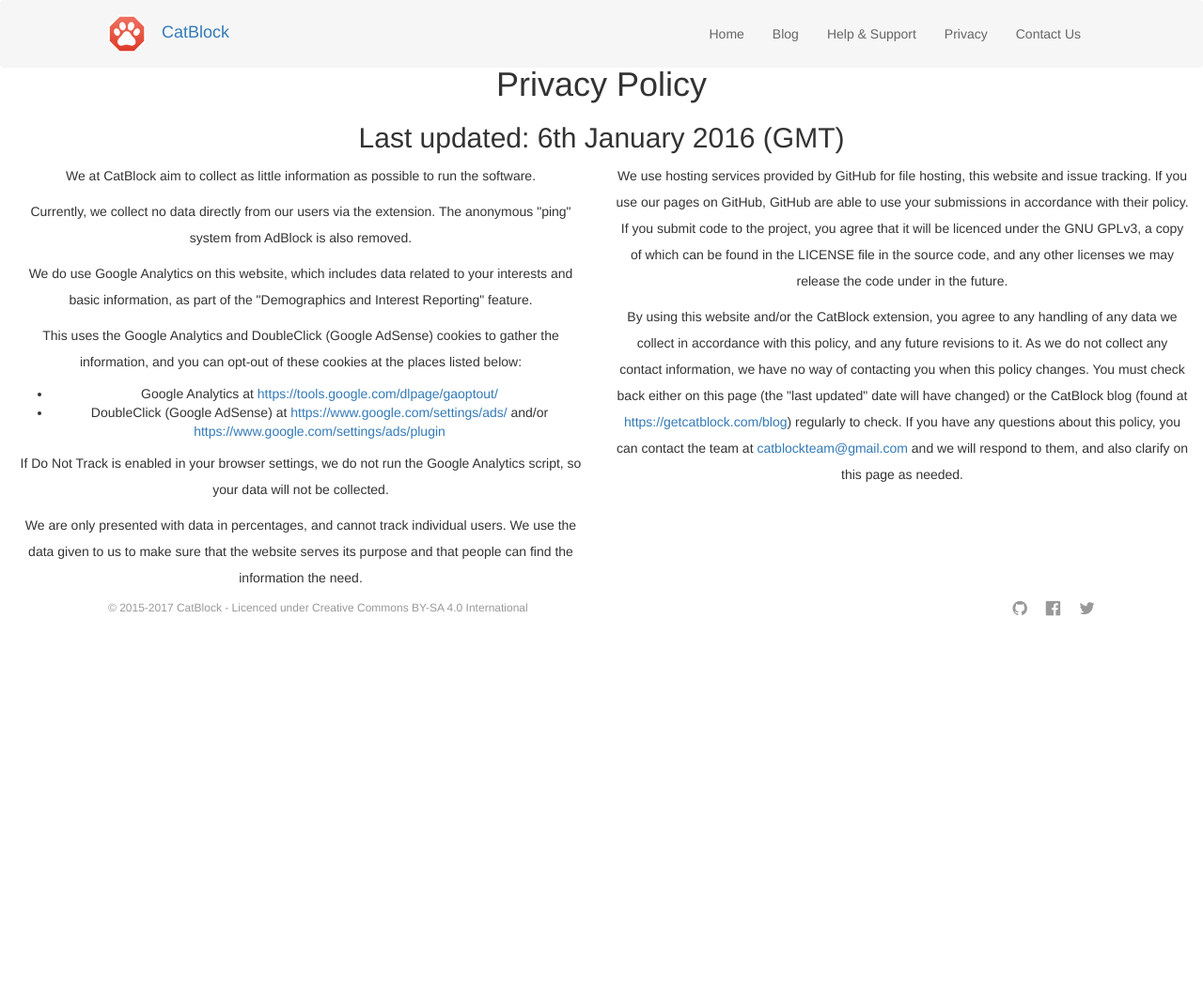
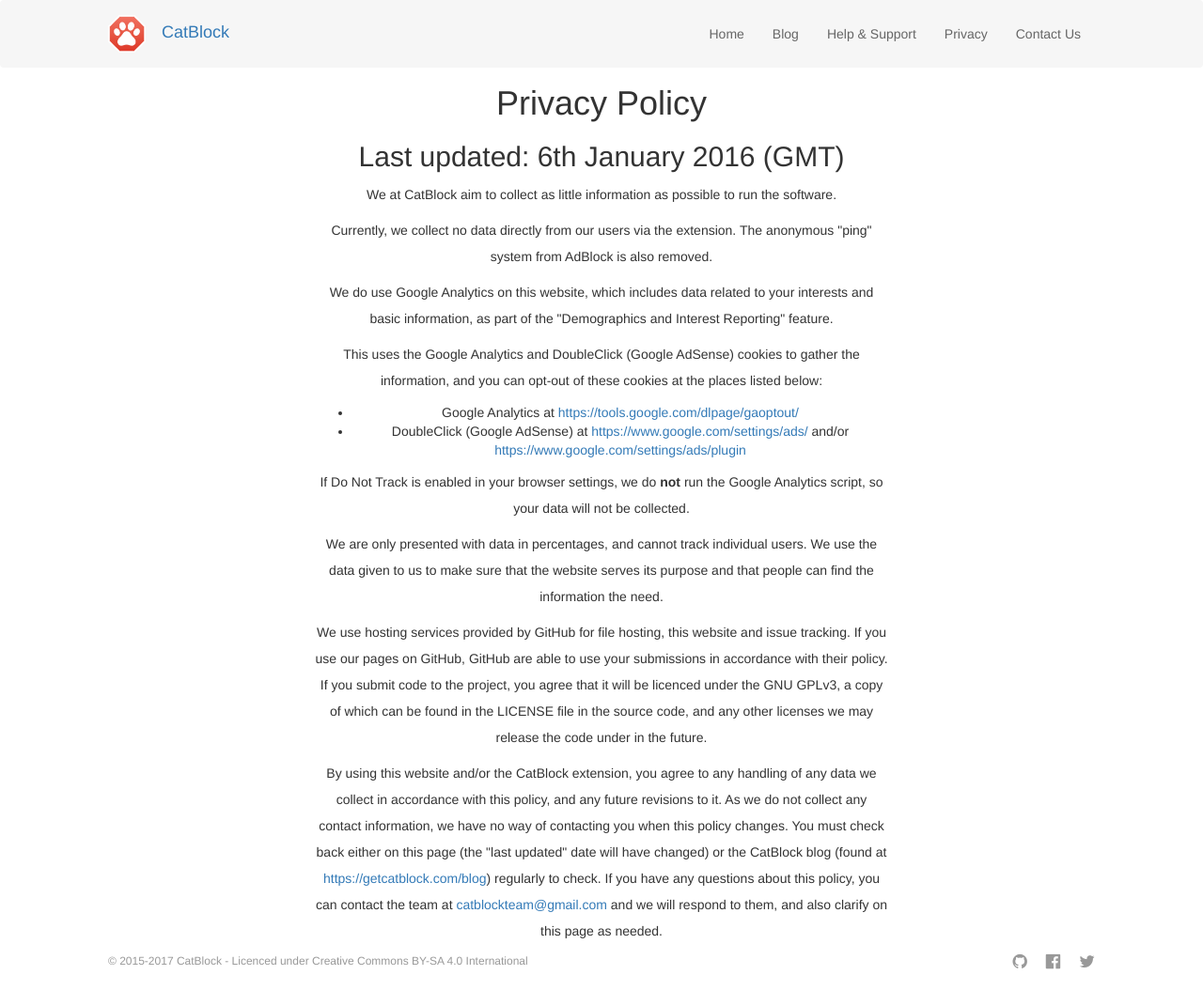
Before and after one commit to CatBlock/catblock.github.io, a Jekyll site: the page built from privacy.html, in a window 1280 px wide and 1083 px high. Shown: the top 1071 px of the window at 94% size. Built offline with Jekyll 4.4.1, drawn with Linux system fonts in a browser that asks for light colours; nearby versions of some CDN libraries.

Commit message:
Update links to libraries, update style of privacy policy page
Signed-off-by: Tomáš Taro <tomas@getadblock.com>

```diff
--- a/_includes/header.html
+++ b/_includes/header.html
@@ -3,7 +3,8 @@
 
 <head>
   <title>{{page.title}}</title>
-  <link rel="icon" href="img/favicon.ico">
+  <link rel="icon" href="/img/favicon.ico">
+  <link rel="canonical" href="http://catblock.tk/">
   <meta charset="utf-8">
   <meta http-equiv="X-UA-Compatible" content="IE=edge">
   <meta name="viewport" content="width=device-width, initial-scale=1.0, maximum-scale=1.0, user-scalable=no">
@@ -19,8 +20,8 @@
   <meta property="og:url" content="http://getcatblock.com/">
   <meta property="og:image" content="http://getcatblock.com/img/logo.png">
   <meta property="og:image:type" content="image/png">
-  <meta property="og:image:width" content="2050">
-  <meta property="og:image:height" content="2050">
+  <meta property="og:image:width" content="250">
+  <meta property="og:image:height" content="250">
   <!-- Twitter -->
   <meta name="twitter:card" content="summary_large_image">
   <meta name="twitter:creator" content="@auth0">
@@ -28,11 +29,11 @@
   <meta name="twitter:description" content="It's AdBlock, but instead of removing ads, we will replace them with cats!">
   <meta name="twitter:image" content="http://getcatblock.com/img/logo.png">
   <!-- CSS & JS -->
-  <link rel="stylesheet" href="//maxcdn.bootstrapcdn.com/bootstrap/3.3.6/css/bootstrap.min.css">
+  <link rel="stylesheet" href="//maxcdn.bootstrapcdn.com/bootstrap/3.3.7/css/bootstrap.min.css">
   <link rel="stylesheet" href="/css/index.css">
-  <link rel="stylesheet" href="//maxcdn.bootstrapcdn.com/font-awesome/4.5.0/css/font-awesome.min.css">
-  <script src="//code.jquery.com/jquery-2.2.0.min.js"></script>
-  <script src="//maxcdn.bootstrapcdn.com/bootstrap/3.3.6/js/bootstrap.min.js"></script>
+  <link rel="stylesheet" href="//maxcdn.bootstrapcdn.com/font-awesome/4.7.0/css/font-awesome.min.css">
+  <script src="//code.jquery.com/jquery-3.2.1.min.js"></script>
+  <script src="//maxcdn.bootstrapcdn.com/bootstrap/3.3.7/js/bootstrap.min.js"></script>
   {{ page.customscript }}
 </head>
 
--- a/css/index.css
+++ b/css/index.css
@@ -101,6 +101,9 @@
   padding-left: 20px;
   padding-right: 20px;
 }
+#privacy {
+  margin-top: 20px;
+}
 #title {
   margin-bottom: 20px;
 }
@@ -192,7 +195,7 @@
   margin-bottom: 0;
   background: #fff;
   border-top: 1px solid #fff;
-  padding: 80px 0;
+  padding: 40px 0;
 }
 html.page-home .features-list h4 {
   font-weight: bold;
--- a/index.html
+++ b/index.html
@@ -11,7 +11,7 @@
                 <h2 id="title">CatBlock</h2>
                 <h4>An ad-blocking extension, which replaces ads with pictures of cats<br> (or whatever you want)!</h4>
                 <p class="smaller">You can use CatBlock as a standalone ad blocking extension as well!</p>
-                <p class="small">Available for Google Chrome, Opera and Mozilla Firefox browsers.</p>
+                <p class="small">Available for Google Chrome, Opera and Mozilla Firefox desktop browsers.</p>
                 <div class="clearfix">
                     <a id="downloadbtn" class="btn btn-success btn-lg"></a>
                 </div>
--- a/privacy.html
+++ b/privacy.html
@@ -4,9 +4,12 @@
 layout: page
 customscript: <script type="text/javascript" src="/index.js"></script>
 ---
-<div class="col-xs-12">
+<article>
+    <div id="privacy" class="col-xs-12">
         <h1>Privacy Policy</h1>
         <h2>Last updated: 6th January 2016 (GMT)</h2>
+    </div>
+    <div class="col-sm-3">
     </div>
     <div class="col-sm-6">
         <p>We at CatBlock aim to collect as little information as possible to run the software.</p>
@@ -19,10 +22,11 @@
             <li>DoubleClick (Google AdSense) at <a href="//www.google.com/settings/ads/">https://www.google.com/settings/ads/</a> and/or <a href="//www.google.com/settings/ads/plugin">https://www.google.com/settings/ads/plugin</a>
             </li>
         </ul>
-  <p>If Do Not Track is enabled in your browser settings, we do not run the Google Analytics script, so your data will not be collected.</p>
+        <p>If Do Not Track is enabled in your browser settings, we do <strong>not</strong> run the Google Analytics script, so your data will not be collected.</p>
         <p>We are only presented with data in percentages, and cannot track individual users. We use the data given to us to make sure that the website serves its purpose and that people can find the information the need.</p>
-</div>
-<div class="col-sm-6">
         <p>We use hosting services provided by GitHub for file hosting, this website and issue tracking. If you use our pages on GitHub, GitHub are able to use your submissions in accordance with their policy. If you submit code to the project, you agree that it will be licenced under the GNU GPLv3, a copy of which can be found in the LICENSE file in the source code, and any other licenses we may release the code under in the future.</p>
         <p>By using this website and/or the CatBlock extension, you agree to any handling of any data we collect in accordance with this policy, and any future revisions to it. As we do not collect any contact information, we have no way of contacting you when this policy changes. You must check back either on this page (the "last updated" date will have changed) or the CatBlock blog (found at <a href="/blog">https://getcatblock.com/blog</a>) regularly to check. If you have any questions about this policy, you can contact the team at <a href="mailto:catblockteam@gmail.com">catblockteam@gmail.com</a> and we will respond to them, and also clarify on this page as needed.</p>
     </div>
+    <div class="col-sm-3">
+    </div>
+</article>
```
Lines whose indentation alone changed are shown as unchanged.
